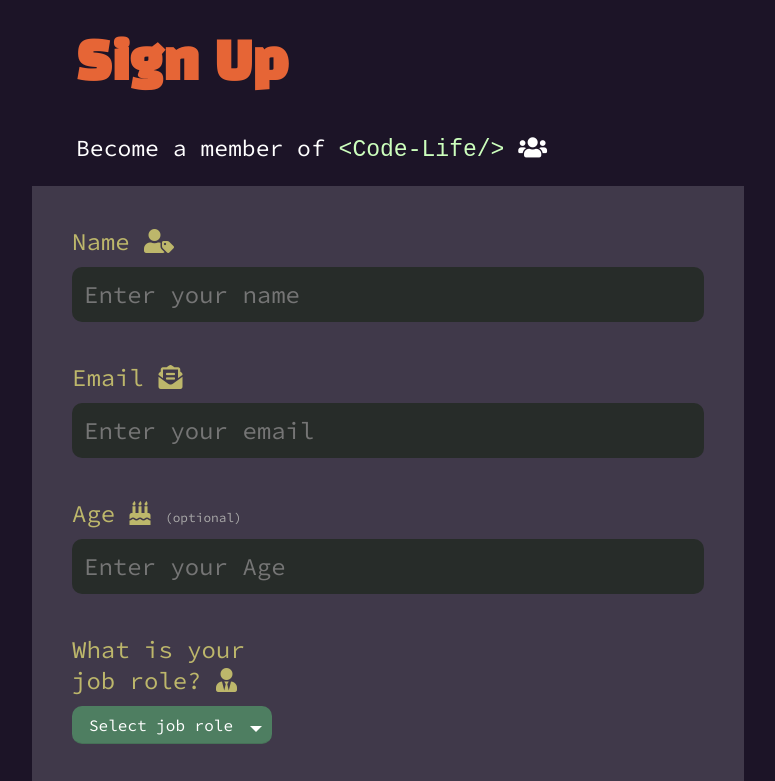
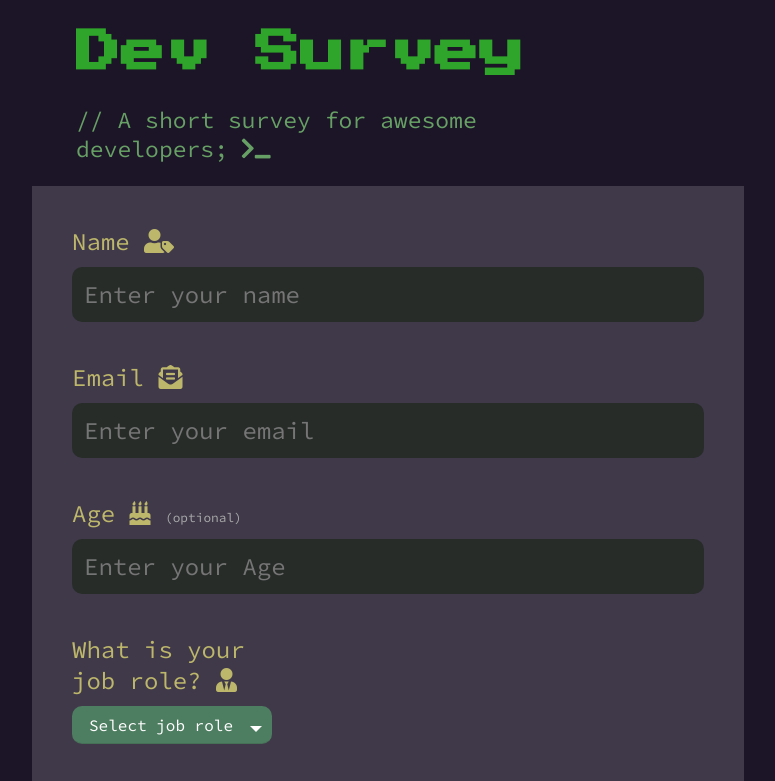
Before and after one commit to menard-codes/survey-form, a plain HTML site: page index.html in a window 1280 px wide. Shown: the top 781 px of the page, without its empty margins (252-1027 px from the left). Drawn offline with Linux system fonts and the light colour scheme.

Commit message:
updated to survey form

```diff
--- a/index.html
+++ b/index.html
@@ -4,18 +4,18 @@
     <meta charset="UTF-8">
     <meta http-equiv="X-UA-Compatible" content="IE=edge">
     <meta name="viewport" content="width=device-width, initial-scale=1.0">
-    <title>Sign Up | Code-Life</title>
+    <title>Dev Survey</title>
     <link rel="stylesheet" href="style.css">
     <link rel="preconnect" href="https://fonts.gstatic.com">
     <link href="https://fonts.googleapis.com/css2?family=Source+Code+Pro&display=swap" rel="stylesheet">
-    <link href="https://fonts.googleapis.com/css2?family=Black+Han+Sans&display=swap" rel="stylesheet">
+    <link href="https://fonts.googleapis.com/css2?family=Press+Start+2P&display=swap" rel="stylesheet">
     <link rel="stylesheet" href="https://use.fontawesome.com/releases/v5.8.1/css/all.css" integrity="sha384-50oBUHEmvpQ+1lW4y57PTFmhCaXp0ML5d60M1M7uH2+nqUivzIebhndOJK28anvf" crossorigin="anonymous">
 </head>
 <body>
     <!-- span the code life to style later -->
     <div class="title">
-        <h1 id="title">Sign Up</h1>
-        <p id="description">Become a member of <span id="code-life"><code>&lt;Code-Life/&gt;</code></span> <i class="fas fa-users"></i></p>
+        <h1 id="title">Dev Survey</h1>
+        <p id="description">// A short survey for awesome developers; <i class="fas fa-terminal"></i></p>
     </div>
 
     <form id="survey-form" action="">
@@ -99,7 +99,7 @@
             <label class="label" for="about">About yourself <i class="far fa-address-card"></i> <span class="optional">(optional)</span></label>
             <textarea name="about" id="about" cols="30" rows="10"></textarea>
         </div>
-        <button id="submit" type="submit">Sign Up <i class="fas fa-sign-in-alt"></i>
+        <button id="submit" type="submit">git push <i class="fas fa-code-branch"></i>
         </button>
     </form>
 
--- a/style.css
+++ b/style.css
@@ -13,12 +13,13 @@ html, body {
 
 #title {
     font-size: 7.7vw;
-    color: rgb(230, 101, 54);
-    font-family: 'Black Han Sans', sans-serif;
+    color: rgb(47, 165, 43);
+    font-family: 'Press Start 2P', cursive;
 }
 
 #description {
     font-size: 3.3vw;
+    color: rgb(103, 160, 101);
 }
 
 #code-life {
@@ -46,7 +47,7 @@ html, body {
         width: 40%;
     }
     #title {
-        font-size: 4vw;
+        font-size: 3.5vw;
     }
     #description {
         font-size: 1.8vw;
```
